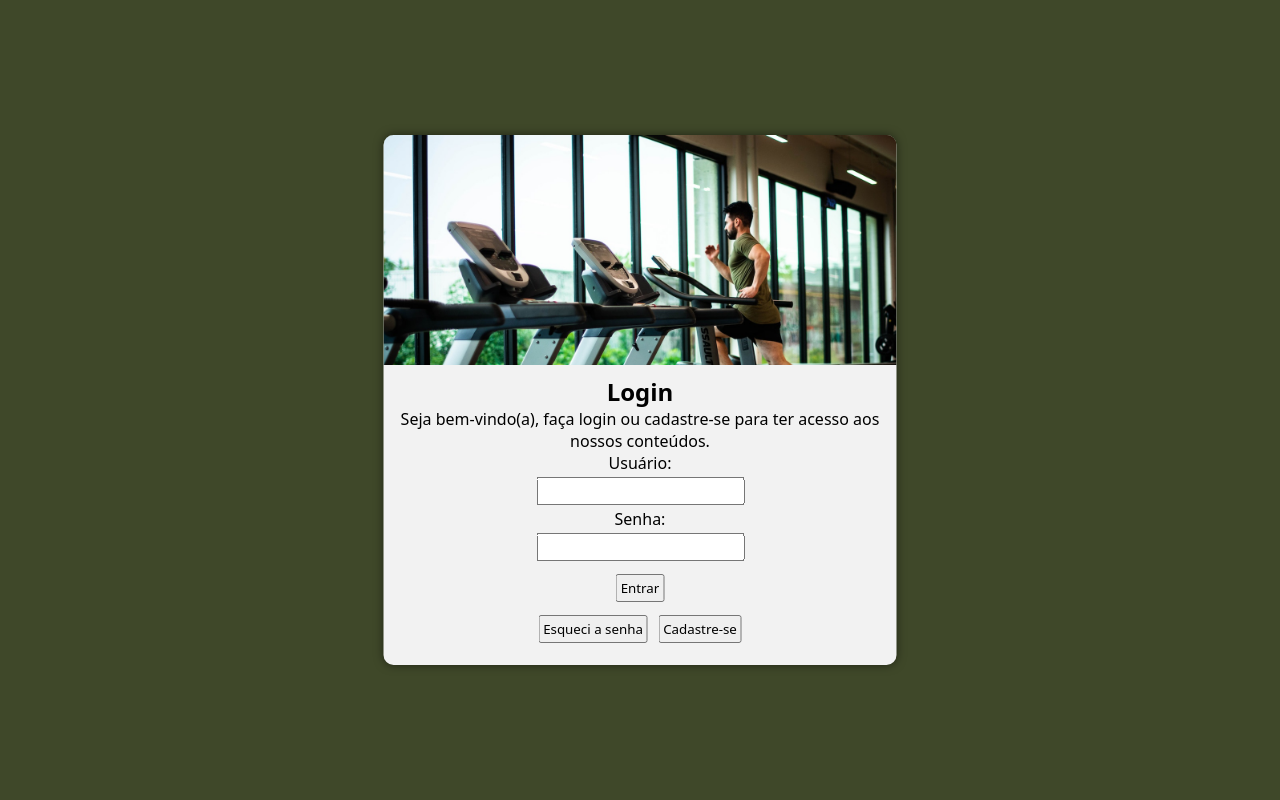
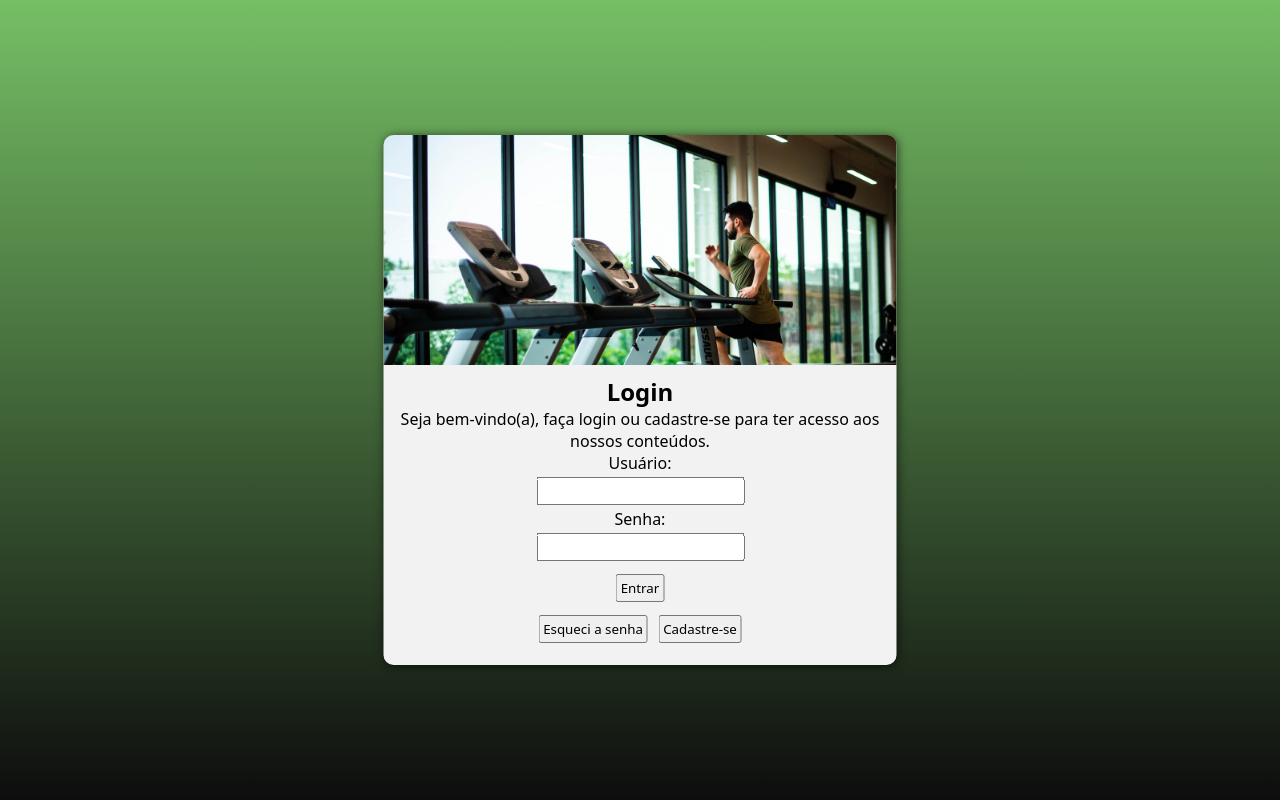
Before and after one commit to adrianospraia/projeto-login, a PHP site: page / in a window 1280 px wide. Run offline with PHP 8.4, Linux system fonts and the light colour scheme.

Commit message:
atualizações

```diff
--- a/estilos/medias.css
+++ b/estilos/medias.css
@@ -12,3 +12,10 @@
         height: 530px;
     }
 }
+
+@media screen and (m-height: 800px) {
+    #login {
+        height: 700px;
+    }
+
+}
--- a/estilos/style.css
+++ b/estilos/style.css
@@ -27,6 +27,7 @@ body, html {
     background-color: var(--green1);
     height: 100vh;
     width: 100vw;
+    background-image: linear-gradient(to top, #0d0d0d, #76BF65);
 }
 
 main {
@@ -45,7 +46,8 @@ main {
     width: 90vw;
     height: 95vh;
     border-radius: 10px;
-    box-shadow: 0px 0px 10px rgba(0, 0, 0, 0.5);
+    box-shadow: 1px 1px 10px rgba(0, 0, 0, 0.644);
+    transition: width 0.3s, height 0.3s;
 }
 
 section#login > div#imagem {
```
